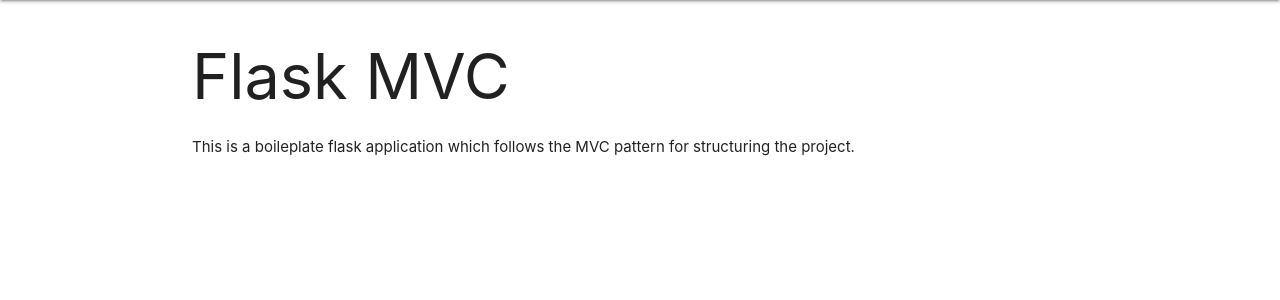
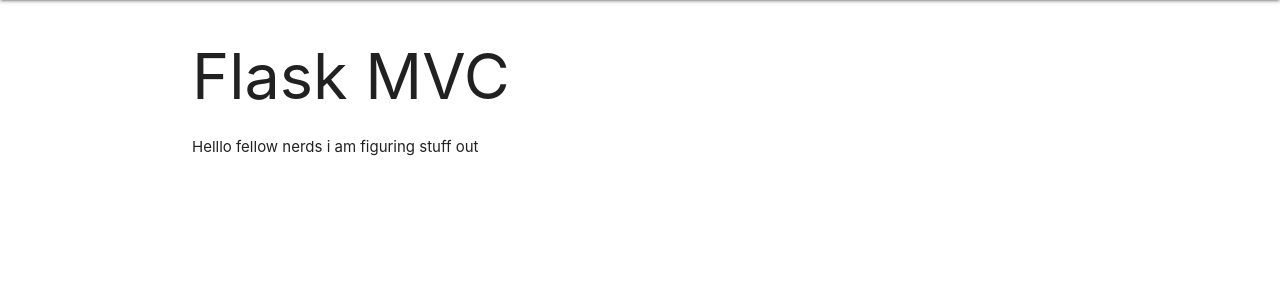
Before and after one commit to Lifting-Lounge/Lifting-Lounge, a Flask app: page / in a window 1280 px wide. Shown: the part 64-364 px from the top of the page. Run offline with Flask 3, Linux system fonts and the light colour scheme.

Commit message:
Update index.html

```diff
--- a/App/templates/index.html
+++ b/App/templates/index.html
@@ -6,5 +6,5 @@
 
 {% block content %}
     <h1>Flask MVC</h1>
-    <p>This is a boileplate flask application which follows the MVC pattern for structuring the project.</p>
+    <p>Helllo fellow nerds i am figuring stuff out</p>
 {% endblock %}
```
